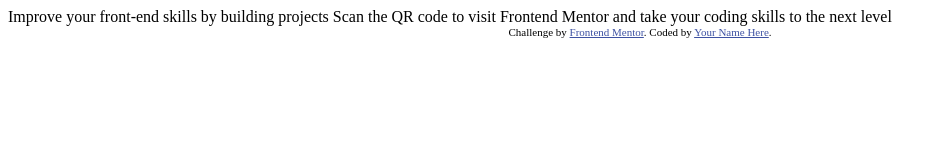
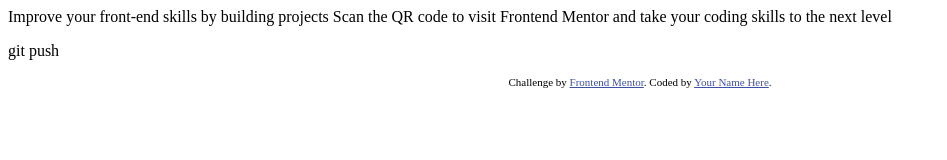
Before and after one commit to M0tza/QR-Code-Challenge, a plain HTML site: page index.html in a window 1280 px wide. Shown: the whole page, without its empty margins (0-947 px from the left). Drawn offline with Linux system fonts and the light colour scheme.

Commit message:
git push test

```diff
--- a/index.html
+++ b/index.html
@@ -8,7 +8,6 @@
 
   <title>Frontend Mentor | QR code component</title>
 
-  <!-- Feel free to remove these styles or customise in your own stylesheet 👍 -->
   <style>
     .attribution { font-size: 11px; text-align: center; }
     .attribution a { color: hsl(228, 45%, 44%); }
@@ -19,7 +18,7 @@
   Improve your front-end skills by building projects
 
   Scan the QR code to visit Frontend Mentor and take your coding skills to the next level
-
+  <p>git push</p>
   <div class="attribution">
     Challenge by <a href="https://www.frontendmentor.io?ref=challenge" target="_blank">Frontend Mentor</a>.
     Coded by <a href="#">Your Name Here</a>.
```
